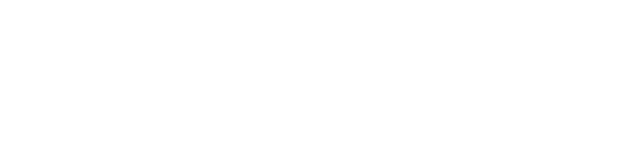
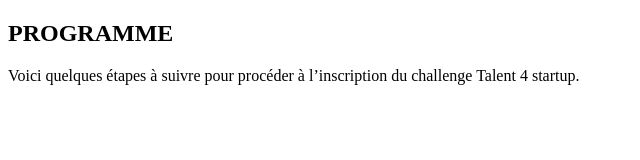
Before and after one commit to Chanesk/Digital_africa_web_site, a plain HTML site: page index.html in a window 1280 px wide. Shown: the whole page, without its empty margins (0-640 px from the left). Drawn offline with Linux system fonts and the light colour scheme.

Commit message:
integration de la section programme

```diff
--- a/index.html
+++ b/index.html
@@ -14,7 +14,8 @@
         <div class="hero"></div>
     </header>
     <section class="programme">
-
+        <h2>PROGRAMME</h2>
+        <p>Voici quelques étapes à suivre pour procéder à l’inscription du challenge Talent 4 startup.</p>
     </section>
     <section class="cards"></section>
     <section class="timer"></section>
```
